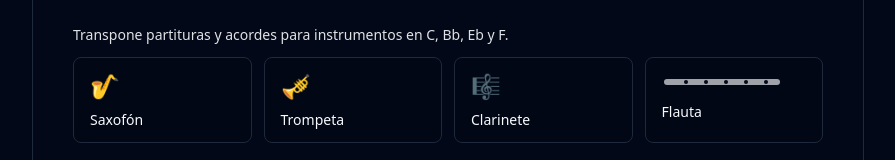
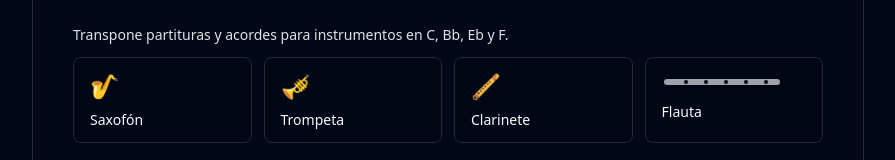
Before and after one commit to chgonzaster-stack/vientomaestro, a Next.js app: page / in a window 1280 px wide. Shown: the part 314-474 px from the top of the page, without its empty margins (192-1087 px from the left). Built offline with nearby package versions, Linux system fonts and the light colour scheme.

Commit message:
UI: restaura banner con emojis + flauta SVG; SEO H2; selects con portal

```diff
--- a/app/page.tsx
+++ b/app/page.tsx
@@ -260,7 +260,7 @@ export default function TransposerPage() {
 
               {/* Clarinete */}
               <div className="rounded-lg bg-background/60 border px-4 py-3">
-                <div className="text-2xl">🎼</div>
+                <div className="text-2xl">🪈</div>
                 <div className="mt-2 text-sm font-medium">Clarinete</div>
               </div>
 
```
